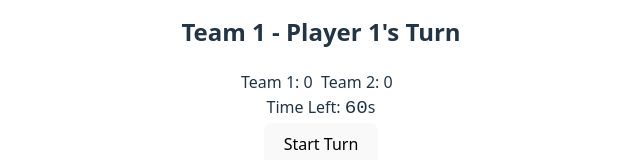
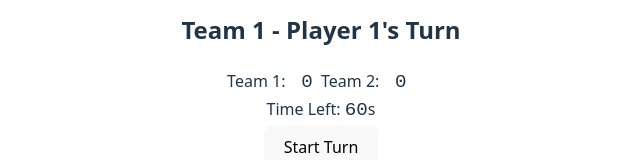
Before and after one commit to tjasz/turn-of-phrase, a React (Vite) app: page / in a window 1280 px wide. Both pictures are taken after a click on the button "Start Game". Shown: the part 320-480 px from the top of the page, without its empty margins (319-959 px from the left). Built offline with nearby package versions, Linux system fonts and the light colour scheme.

Commit message:
Use counter class in Scoreboard

```diff
--- a/src/Scoreboard.tsx
+++ b/src/Scoreboard.tsx
@@ -8,7 +8,7 @@ const Scoreboard: React.FC<ScoreboardProps> = ({ scores }) => {
   return (
     <div className="scoreboard">
       {scores.map((score, idx) => (
-        <span key={idx}>Team {idx + 1}: {score} &nbsp;</span>
+        <span key={idx}>Team {idx + 1}: <span className="counter">{score.toString().padStart(2, ' ')}</span> &nbsp;</span>
       ))}
     </div>
   );
```
